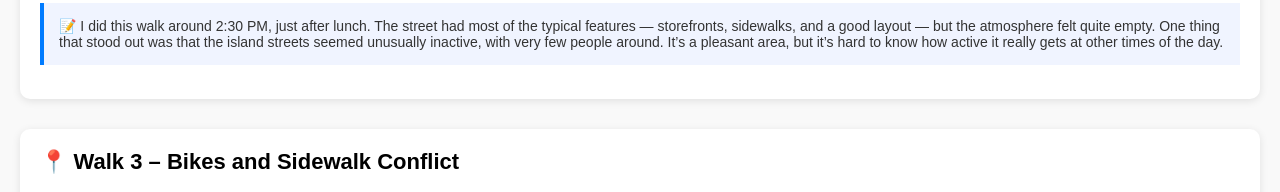
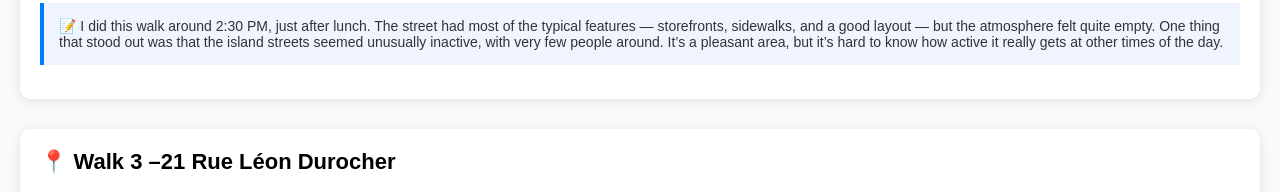
Before and after one commit to rahimmenadi/site-pro, a plain HTML site: page index.html in a window 1280 px wide. Shown: the part 1094-1286 px from the top of the page. Drawn offline with Linux system fonts and the light colour scheme; grey boxes are pictures that could not be loaded.

Commit message:
Push final walkability site-3

```diff
--- a/index.html
+++ b/index.html
@@ -135,7 +135,7 @@ If the walk started earlier — from the middle of Allée de l'Île Gloriette
 
   <!-- WALK 3 -->
   <div class="walk-section">
-    <div class="walk-title">📍 Walk 3 – Bikes and Sidewalk Conflict</div>
+    <div class="walk-title">📍 Walk 3 –21 Rue Léon Durocher</div>
     <div class="walk-content">
       <div class="video-wrapper">
         <iframe src="https://drive.google.com/file/d/1kh_9Na1pod6wCcnZpcezfjxozxUNS-hi/preview" allow="autoplay" allowfullscreen></iframe>
```
